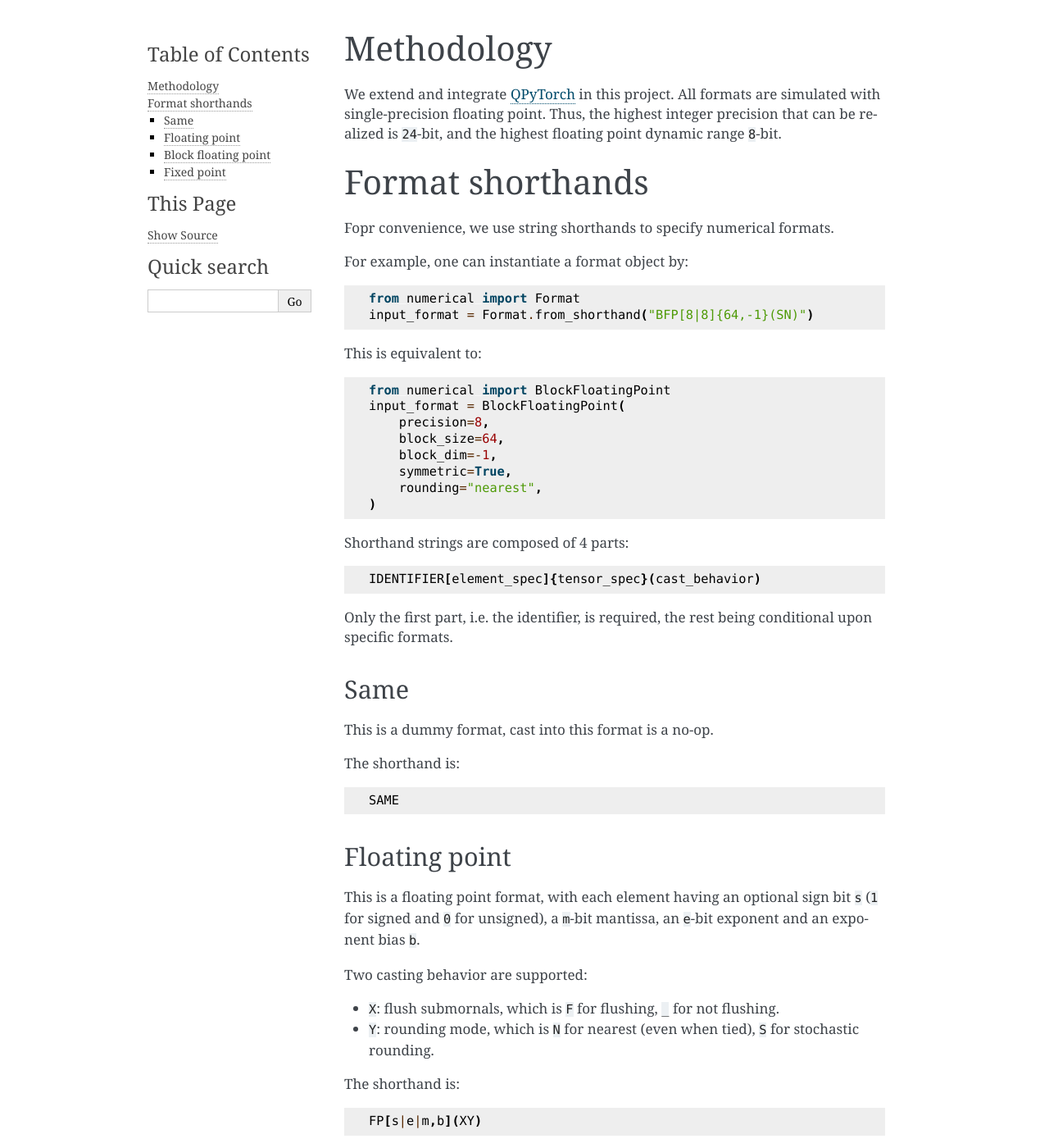
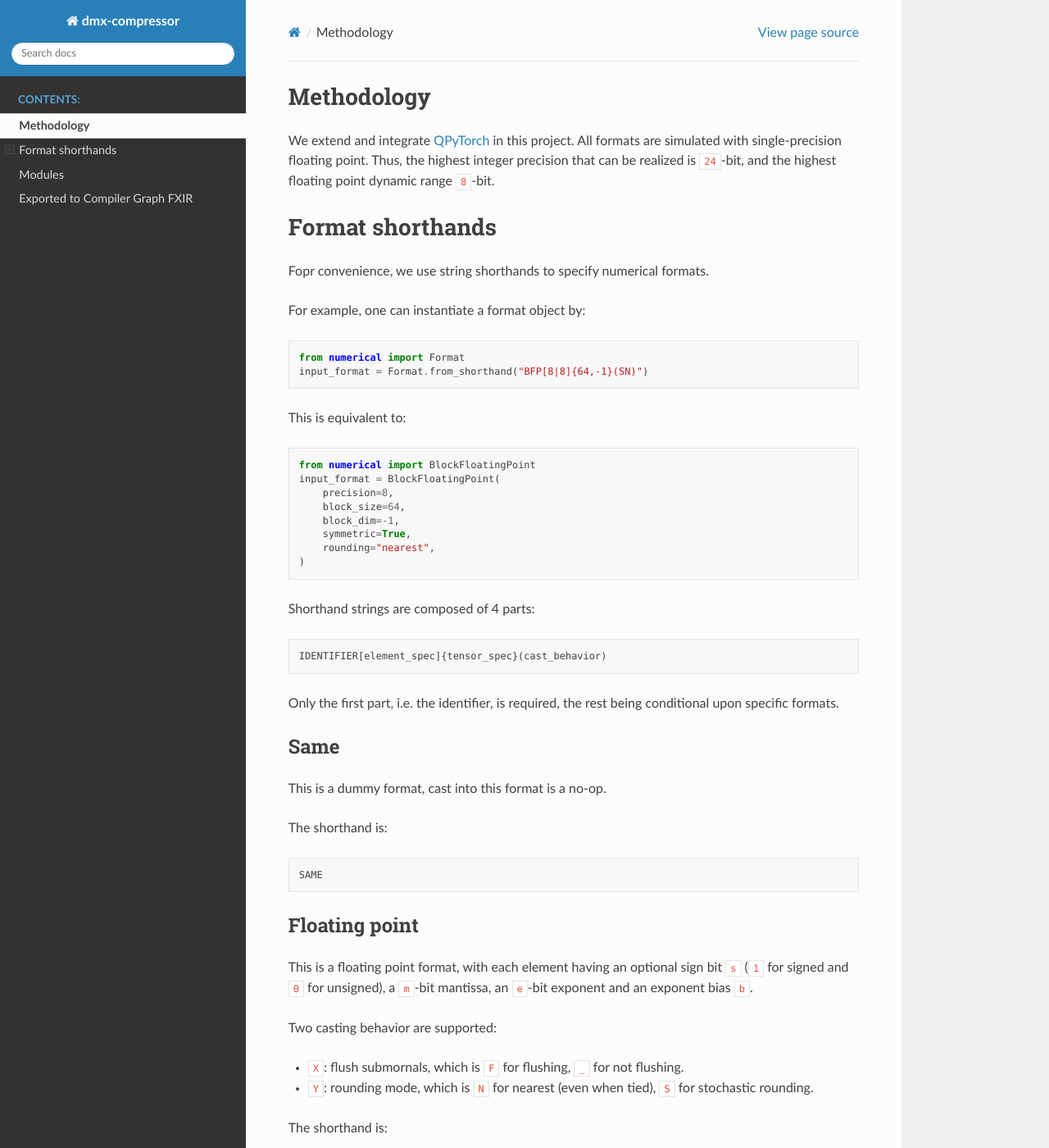
Before and after one commit to d-matrix-ai/dmx-compressor, a Sphinx documentation site: the page built from docs/numerics.rst, in a window 1280 px wide and 1400 px high. Shown: the whole window at 82% size. Built offline with Sphinx 7.4.7 and the Read the Docs theme 2.0.0, drawn with Linux system fonts in a browser that asks for light colours; some of the changed text lies outside the part shown.

Commit message:
New docs for RTD compatibility
Update README.md to update links

adding new dmx-compressor title

doc updates for rtd

changes for op graph page

docs general changes

```diff
--- /dev/null
+++ b/docs/_templates/custom-class-template.rst
@@ -0,0 +1,32 @@
+{{ fullname | escape | underline}}
+
+.. currentmodule:: {{ module }}
+
+.. autoclass:: {{ objname }}
+   :members:
+   :show-inheritance:
+   :inherited-members:
+
+   {% block methods %}
+   .. automethod:: __init__
+
+   {% if methods %}
+   .. rubric:: {{ _('Methods') }}
+
+   .. autosummary::
+   {% for item in methods %}
+      ~{{ name }}.{{ item }}
+   {%- endfor %}
+   {% endif %}
+   {% endblock %}
+
+   {% block attributes %}
+   {% if attributes %}
+   .. rubric:: {{ _('Attributes') }}
+
+   .. autosummary::
+   {% for item in attributes %}
+      ~{{ name }}.{{ item }}
+   {%- endfor %}
+   {% endif %}
+   {% endblock %}
--- /dev/null
+++ b/docs/_templates/custom-module-template.rst
@@ -0,0 +1,68 @@
+{{ fullname | escape | underline}}
+
+.. automodule:: {{ fullname }}
+   :members:
+   :undoc-members:
+   :show-inheritance:
+
+   {% block attributes %}
+   {%- if attributes %}
+   .. rubric:: {{ _('Module Attributes') }}
+
+   .. autosummary::
+      :toctree:
+   {% for item in attributes %}
+      {{ item }}
+   {%- endfor %}
+   {% endif %}
+   {%- endblock %}
+
+   {%- block functions %}
+   {%- if functions %}
+   .. rubric:: {{ _('Functions') }}
+
+   .. autosummary::
+      :toctree:
+   {% for item in functions %}
+      {{ item }}
+   {%- endfor %}
+   {% endif %}
+   {%- endblock %}
+
+   {%- block classes %}
+   {%- if classes %}
+   .. rubric:: {{ _('Classes') }}
+
+   .. autosummary::
+      :toctree:
+   {% for item in classes %}
+      {{ item }}
+   {%- endfor %}
+   {% endif %}
+   {%- endblock %}
+
+   {%- block exceptions %}
+   {%- if exceptions %}
+   .. rubric:: {{ _('Exceptions') }}
+
+   .. autosummary::
+      :toctree:
+   {% for item in exceptions %}
+      {{ item }}
+   {%- endfor %}
+   {% endif %}
+   {%- endblock %}
+
+{%- block modules %}
+{%- if modules %}
+.. rubric:: Modules
+
+.. autosummary::
+   :toctree:
+   :template: custom-module-template.rst
+   :recursive:
+{% for item in modules %}
+   {{ item }}
+{%- endfor %}
+{% endif %}
+{%- endblock %}
--- a/docs/conf.py
+++ b/docs/conf.py
@@ -9,7 +9,7 @@
 project = 'dmx-compressor'
 copyright = '2023, d-Matrix'
 author = '"Tristan Webb <twebb@d-matrix.ai>", "Xin Wang <xwang@d-matrix.ai>", "Michael Klachko <mklachko@d-matrix.ai>", "Sayeh Sharify <sayehs@d-matrix.ai>", "Wanzin Yazar <wyazar@d-matrix.ai>"'
-release = '0.1.2'
+release = '0.1.3'
 
 # -- General configuration ---------------------------------------------------
 # https://www.sphinx-doc.org/en/master/usage/configuration.html#general-configuration
@@ -21,6 +21,7 @@ extensions = [
     'sphinx.ext.napoleon',
     'sphinx.ext.autosummary']
 
+autosummary_generate = True
 templates_path = ['_templates']
 exclude_patterns = ['_build', 'Thumbs.db', '.DS_Store']
 
@@ -28,6 +29,7 @@ exclude_patterns = ['_build', 'Thumbs.db', '.DS_Store']
 # https://www.sphinx-doc.org/en/master/usage/configuration.html#options-for-html-output
 
 html_static_path = ['_static']
+html_theme = 'sphinx_rtd_theme'
 
 
 import pathlib
@@ -35,3 +37,5 @@ import sys
 import os
 sys.path.insert(0, pathlib.Path(__file__).parents[2].resolve().as_posix())
 sys.path.insert(0, os.path.abspath('../../src/dmx'))
+sys.path.insert(0, os.path.abspath('..'))
+sys.path.insert(0, os.path.abspath('.'))
--- /dev/null
+++ b/docs/modules.rst
@@ -0,0 +1,8 @@
+Modules
+=======
+
+.. autosummary::
+   :toctree: _autosummary
+   :recursive:
+
+   dmx.compressor
--- a/docs/opgraphs.rst
+++ b/docs/opgraphs.rst
@@ -1,5 +1,5 @@
-dmx.compressor.dmx package
-===================
+Exported to Compiler Graph FXIR
+===============================
 
 Submodules
 ----------
--- a/docs/requirements.txt
+++ b/docs/requirements.txt
@@ -1,8 +1,9 @@
 datasets
-dmx-compressor
 numpy
 bidict
 parse
 pptree
 transformers
 torch
+sphinx-rtd-theme
+-e .
```
Also changed, not shown: docs/dmx.compressor.rst (deleted, +0 -7 lines), docs/index.rst (+12 -4 lines).
